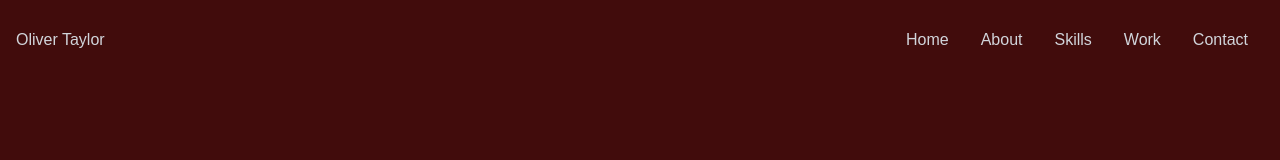
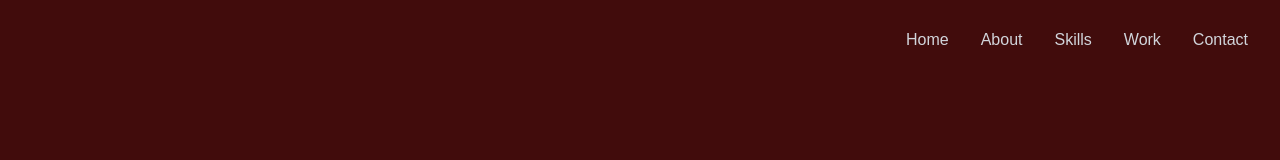
Before and after one commit to Oliver1334/Portfolio-Site-Two, a React (Create React App) app: page / in a window 1280 px wide. Shown: the top 160 px of the page. Built offline with nearby package versions, Linux system fonts and the light colour scheme.

Commit message:
view work navigation

```diff
--- a/src/components/Home.jsx
+++ b/src/components/Home.jsx
@@ -1,5 +1,7 @@
 import React from 'react'
 import {HiArrowNarrowRight} from 'react-icons/hi'
+import { Link } from "react-scroll";
+
 
 export const Home = () => {
   return (
@@ -13,12 +15,17 @@
     <h2 className='text-4xl sm:text-7xl font-bold text-[#8892b0]'>I'm a Full Stack Developer.</h2>
     <p className='text-[#8892b0] py-4 max-w-[700px]'> I'm a full-stack developer specialising in building (and occasionally designing) exceptional digital experiences. Currently, I'm focused on building responsive full-stack web applications</p>
     <div>
+
+    <Link to="work" smooth={true} duration={500}>
     <button className='text-white group border-2 px-6 py-3 my-2 flex items-center hover:bg-red-600 hover:border-red-600'>View Work
     <span className='group-hover:rotate-90 duration-300'>
     <HiArrowNarrowRight className='ml-3' />
     </span>
+    </button>
+    </Link>
 
-    </button>
+
+
 </div>
   </div>
 
--- a/src/components/Navbar.jsx
+++ b/src/components/Navbar.jsx
@@ -17,7 +17,7 @@
   return (
     <div className="fixed w-full h-[80px] flex justify-between items-center px-4 bg-[#410c0c] text-gray-300">
       <div>
-        <h1>Oliver Taylor</h1>
+        <h1></h1>
       </div>
       {/* menu */}
 
```
